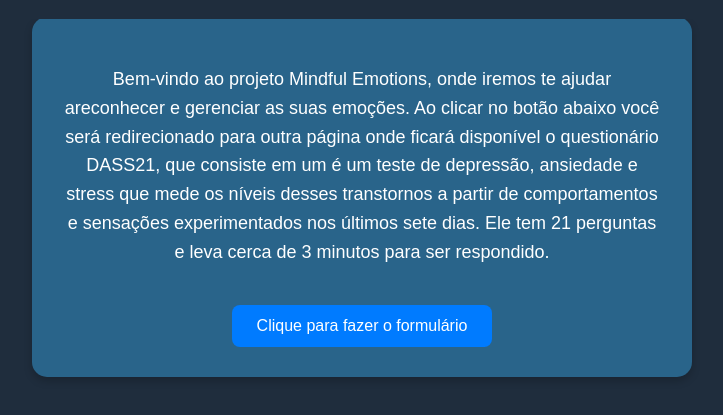
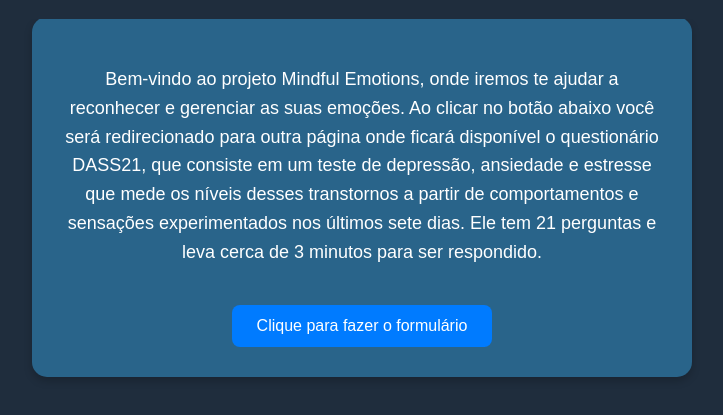
Before and after one commit to LEBAG-dev/LEBAG_Rev0, a plain HTML site: page index.html in a window 1280 px wide. Shown: the part 63-478 px from the top of the page, without its empty margins (278-1001 px from the left). Drawn offline with Linux system fonts and the light colour scheme.

Commit message:
Update index.html

```diff
--- a/index.html
+++ b/index.html
@@ -69,7 +69,7 @@
 <h1>Lebag Mindful Emotions</h1>
 
 <div class="container">
-    <p>Bem-vindo ao projeto Mindful Emotions, onde iremos te ajudar  areconhecer e gerenciar as suas emoções. Ao clicar no botão abaixo você será redirecionado para outra página onde ficará disponível o questionário DASS21, que consiste em um é um teste de depressão, ansiedade e stress que mede os níveis desses transtornos a partir de comportamentos e sensações experimentados nos últimos sete dias. Ele tem 21 perguntas e leva cerca de 3 minutos para ser respondido.</p>
+    <p>Bem-vindo ao projeto Mindful Emotions, onde iremos te ajudar a reconhecer e gerenciar as suas emoções. Ao clicar no botão abaixo você será redirecionado para outra página onde ficará disponível o questionário DASS21, que consiste em um teste de depressão, ansiedade e estresse que mede os níveis desses transtornos a partir de comportamentos e sensações experimentados nos últimos sete dias. Ele tem 21 perguntas e leva cerca de 3 minutos para ser respondido.</p>
     <button class="button" onclick="location.href='lebag.html'">Clique para fazer o formulário</button>
 </div>
 
```
